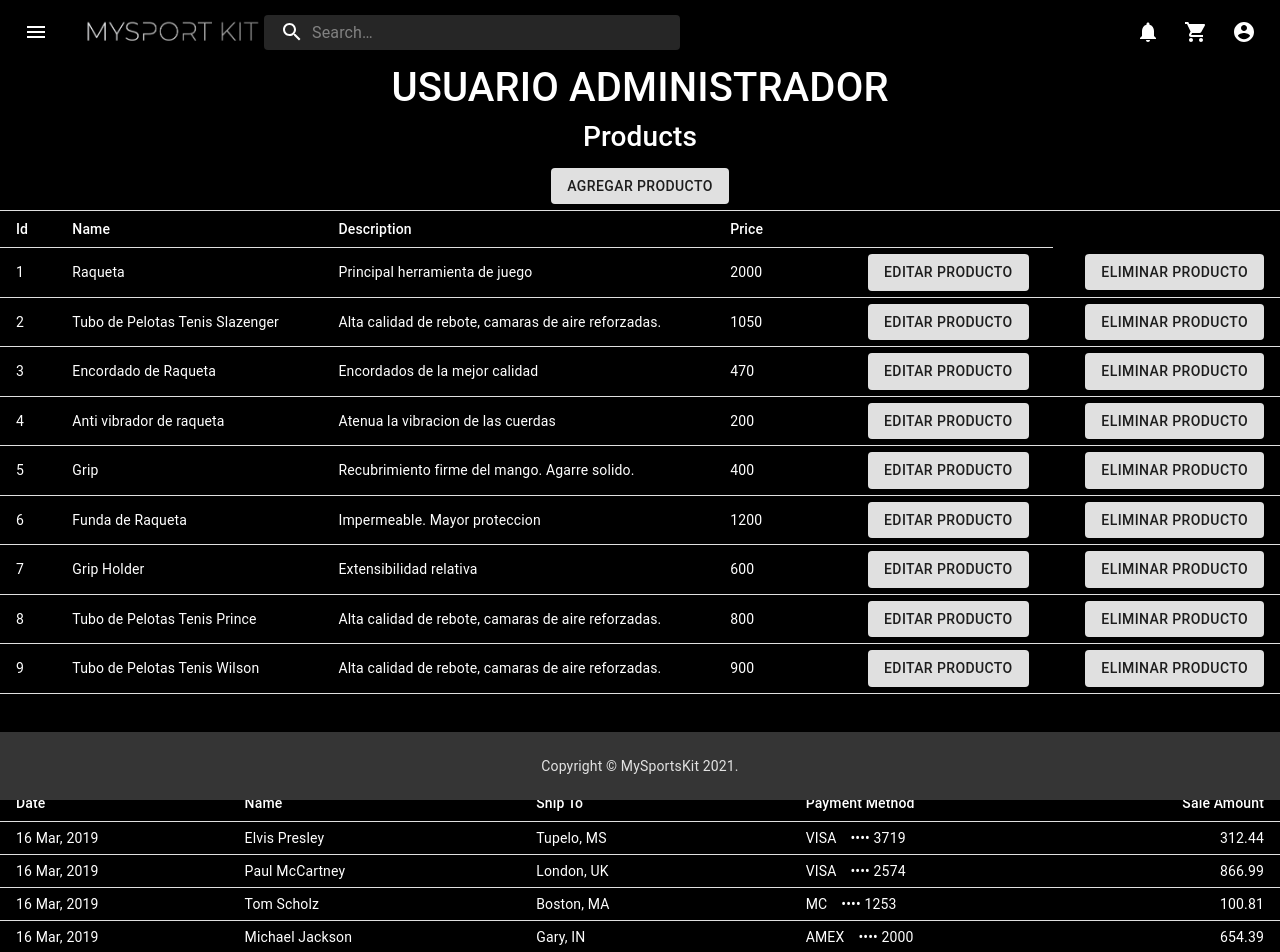
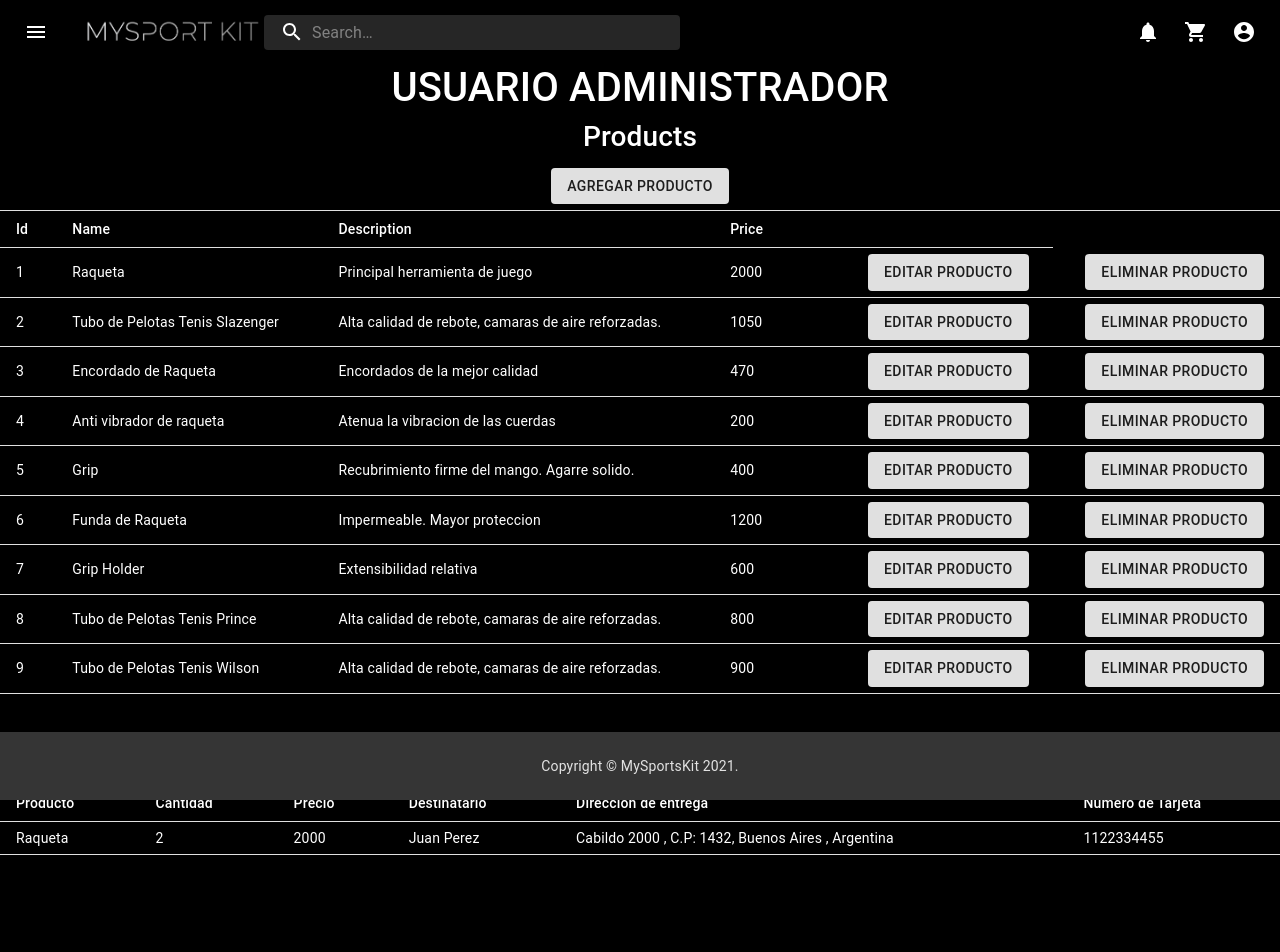
Before and after one commit to Lulirodriguez/TPO_API, a React (Create React App) app: page /admin in a window 1280 px wide. Shown: the top 952 px of the page. Built offline with nearby package versions, Linux system fonts and the light colour scheme.

Commit message:
WIP: admin template
inicializo las transacciones y productos desde el App.js

```diff
--- a/src/App.js
+++ b/src/App.js
@@ -19,8 +19,32 @@ function App() {
   const [carrito, setCarrito] = useState([]);
   const [shippingData, setShippingData] = useState({});
   const [paymentData, setPaymentData] = useState({});
-  const [transactions, setTransactions] = useState([]);
-  const products = [
+  const [transactions, setTransactions] = useState([{
+    'compra':
+    {
+      'item':
+      {
+        'nombre': 'Raqueta',
+        'descripcion': 'Principal herramienta de juego',
+        'precio': 2000,
+        'cantidad': 2,
+      }
+    },
+    'shippment' : {
+      'firstName': 'Juan',
+      'lastName': 'Perez',
+      'address1': 'Cabildo 2000',
+      'address2': '',
+      'city': 'Buenos Aires',
+      'zipCode': '1432',
+      'country': 'Argentina',
+    },
+    'payment': {
+      'cardNumber': '1122334455',
+    }
+  },]);
+
+  var products = [
     {'item': ({
         'id' : 1,
         'nombre': 'Raqueta',
@@ -83,17 +107,8 @@ function App() {
         'descripcion': 'Alta calidad de rebote, camaras de aire reforzadas.',
         'imagen': 'https://source.unsplash.com/random',
         'precio': 900,
-    })},
-];
-  // const checkoutProps = {
-  //   'carrito': `${carrito}`,
-  //   'shippingData': `${shippingData}`,
-  //   'setShippingData': setShippingData,
-  //   'paymentData': `${paymentData}`,
-  //   'setPaymentData': setPaymentData,
-  //   'transactions': `${transactions}`,
-  //   'setTransactions': setTransactions,
-  // }
+    })
+  }];
 
   return (
     <div className="App">
--- a/src/componentes/admin.js
+++ b/src/componentes/admin.js
@@ -39,29 +39,31 @@ const useStyles = makeStyles((theme) => ({
   }
 }));
 
-function Orders({transactions}) {
+function Transactions({transactions}) {
   const classes = useStyles();
   return (
     <React.Fragment >
-      <h3 className={classes.darkBlend}>Recent Orders</h3>
+      <h3 className={classes.darkBlend}>Últimas Transacciones</h3>
       <Table maxWidth="lg" size="small">
         <TableHead>
           <TableRow className={classes.darkBlend}>
-            <TableCell className={classes.darkBlend}>Date</TableCell>
-            <TableCell className={classes.darkBlend}>Name</TableCell>
-            <TableCell className={classes.darkBlend}>Ship To</TableCell>
-            <TableCell className={classes.darkBlend}>Payment Method</TableCell>
-            <TableCell className={classes.darkBlend} align="right">Sale Amount</TableCell>
+            <TableCell className={classes.darkBlend}>Producto</TableCell>
+            <TableCell className={classes.darkBlend}>Cantidad</TableCell>
+            <TableCell className={classes.darkBlend}>Precio</TableCell>
+            <TableCell className={classes.darkBlend}>Destinatario</TableCell>
+            <TableCell className={classes.darkBlend}>Dirección de entrega</TableCell>
+            <TableCell className={classes.darkBlend}>Numero de Tarjeta</TableCell>
           </TableRow>
         </TableHead>
         <TableBody className={classes.darkBlend}>
-          {rows.map((row) => (
+          {transactions.map((row) => (
             <TableRow key={row.id} className={classes.darkBlend}>
-              <TableCell className={classes.darkBlend}>{row.date}</TableCell>
-              <TableCell className={classes.darkBlend}>{row.name}</TableCell>
-              <TableCell className={classes.darkBlend}>{row.shipTo}</TableCell>
-              <TableCell className={classes.darkBlend}>{row.paymentMethod}</TableCell>
-              <TableCell className={classes.darkBlend} align="right">{row.amount}</TableCell>
+              <TableCell className={classes.darkBlend}>{row.compra.item.nombre}</TableCell>
+              <TableCell className={classes.darkBlend}>{row.compra.item.cantidad}</TableCell>
+              <TableCell className={classes.darkBlend}>{row.compra.item.precio}</TableCell>
+              <TableCell className={classes.darkBlend}>{row.shippment.firstName} {row.shippment.lastName}</TableCell>
+              <TableCell className={classes.darkBlend}>{row.shippment.address1} {row.shippment.address2}, C.P: {row.shippment.zipCode}, {row.shippment.city} {row.shippment.state}, {row.shippment.country}</TableCell>
+              <TableCell className={classes.darkBlend}>{row.payment.cardNumber}</TableCell>
             </TableRow>
           ))}
         </TableBody>
@@ -87,15 +89,15 @@ function Products({products}) {
     const classes = useStyles2();
 
     const agregarProducto = () => {
-
+        //agrego objeto al array
     }
 
     const editarProducto = (row) => {
-
+        // editar atributos del componente "objeto" del array -> ???
     }
 
     const eliminarProducto = (row) => {
-
+        // elimino objeto del array
     }
 
 
@@ -159,8 +161,8 @@ function Products({products}) {
 const Admin = ({products,transactions}) => {
     return(
         <>
-            <Products products={products}/>
-            <Orders orders={transactions}/>
+            <Products products={products} />
+            <Transactions transactions={transactions}/>
         </>
     );
 }
```
